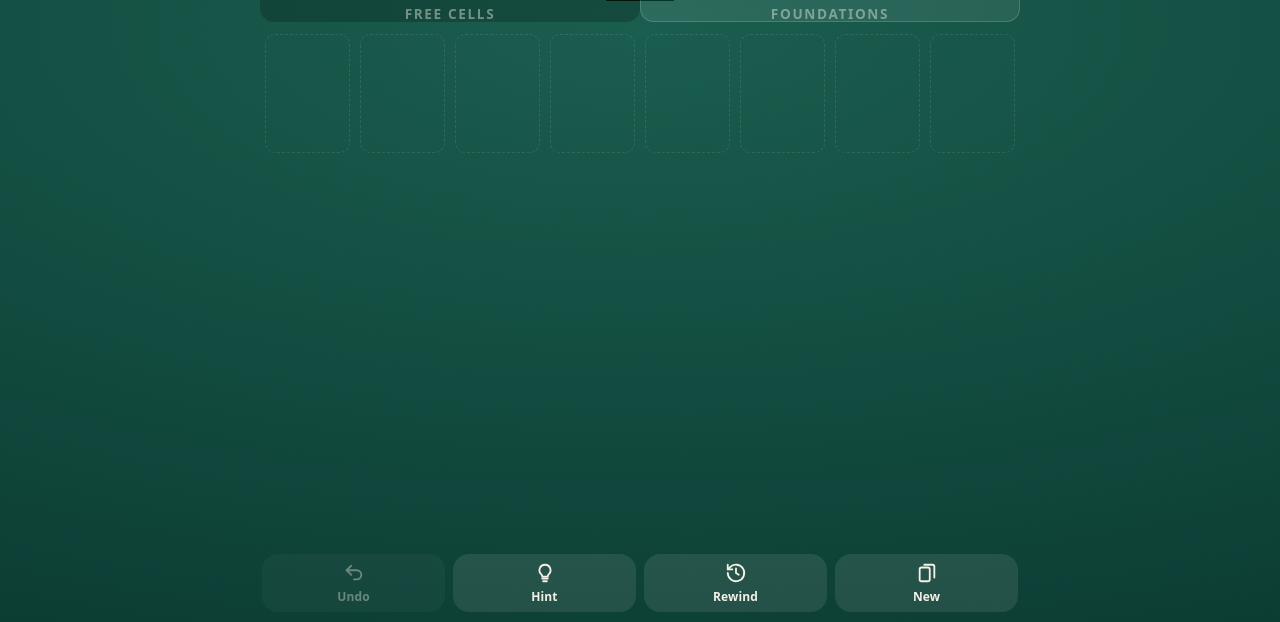
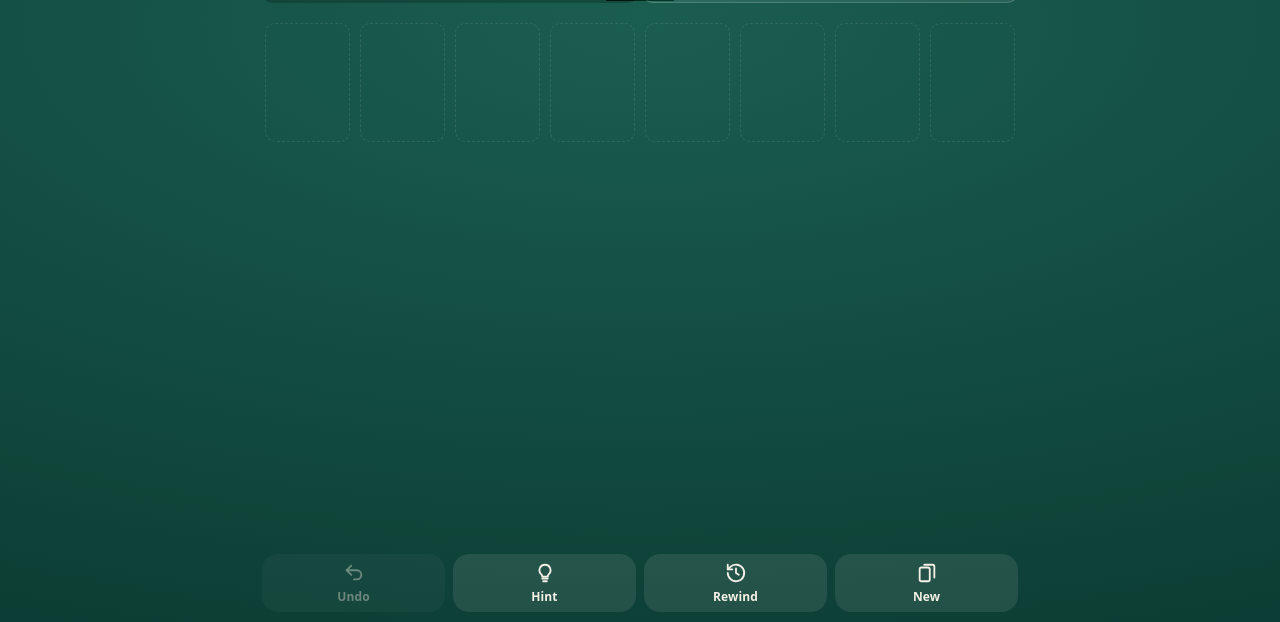
Before and after one commit to jackmiller3/freecell, a website with bundled scripts: page index.html in a window 1280 px wide. Shown: the part 178-800 px from the top of the page. Built offline with nearby package versions, Linux system fonts and the light colour scheme.

Commit message:
Remove top-row area labels
The two panels are distinct enough on their own; drop the labels and
tighten the gap above the columns back up.

Co-Authored-By: Claude Opus 5.5 <noreply@anthropic.com>
Claude-Session: https://claude.ai/code/session_01N5u2mzYxRNzEXsqfA4ahdC

```diff
--- a/css/style.css
+++ b/css/style.css
@@ -156,20 +156,6 @@ svg { stroke-linecap: round; stroke-linejoin: round; }
 .slot.found[data-pile="2"] { box-shadow: 0 3px 0 -0.5px rgba(255, 253, 247, 0.6); }
 .slot.found[data-pile="3"] { box-shadow: 0 3px 0 -0.5px rgba(255, 253, 247, 0.6), 0 6px 0 -1px rgba(255, 253, 247, 0.35); }
 
-.zone-label {
-  position: absolute;
-  left: 0;
-  top: 0;
-  text-align: center;
-  font-size: max(9px, calc(var(--cw) * 0.16));
-  font-weight: 700;
-  letter-spacing: 0.12em;
-  text-transform: uppercase;
-  color: var(--muted);
-  opacity: 0.7;
-  pointer-events: none;
-  white-space: nowrap;
-}
 
 .card {
   position: absolute;
--- a/js/app.js
+++ b/js/app.js
@@ -133,7 +133,6 @@ const zTimers = [];
 const cellSlots = [];
 const foundSlots = [];
 const cascadeSlots = [];
-const zoneLabels = [];
 const trays = [];
 
 function buildBoard() {
@@ -156,13 +155,6 @@ function buildBoard() {
     foundSlots[s] = slot('found', `<span class="ace">A</span><svg viewBox="0 0 100 100"><use href="#suit-${s}"/></svg>`);
   }
   for (let i = 0; i < 8; i++) cascadeSlots.push(slot('cascade'));
-  for (const text of ['Free cells', 'Foundations']) {
-    const el = document.createElement('div');
-    el.className = 'zone-label';
-    el.textContent = text;
-    board.appendChild(el);
-    zoneLabels.push(el);
-  }
 
   for (let id = 0; id < 52; id++) {
     const r = E.rankOf(id);
@@ -191,23 +183,17 @@ function layout() {
   const ch = Math.round(cw * 1.4);
   const pad = Math.round((W - 8 * cw - 7 * gap) / 2);
   const top = 6;
-  L = { W, H, cw, ch, gap, pad, top, casY: top + ch + Math.max(28, Math.round(cw * 0.44)) };
+  L = { W, H, cw, ch, gap, pad, top, casY: top + ch + Math.max(16, Math.round(cw * 0.3)) };
   board.style.setProperty('--cw', `${cw}px`);
   board.style.setProperty('--ch', `${ch}px`);
   const put = (el, x, y) => { el.style.transform = `translate(${x}px, ${y}px)`; };
   for (let i = 0; i < 4; i++) put(cellSlots[i], colX(i), top);
   for (let i = 0; i < 4; i++) put(foundSlots[FOUND_ORDER[i]], colX(4 + i), top);
   for (let i = 0; i < 8; i++) put(cascadeSlots[i], colX(i), L.casY);
-  const labelY = top + ch + Math.max(5, Math.round(cw * 0.08));
-  const fontPx = Math.max(9, cw * 0.16);
   const ext = narrow ? 1 : 5; // how far each tray reaches past its cards
-  zoneLabels.forEach((el, k) => {
-    el.style.width = `${4 * cw + 3 * gap}px`;
-    put(el, colX(4 * k), labelY);
-  });
   trays.forEach((el, k) => {
     el.style.width = `${4 * cw + 3 * gap + 2 * ext}px`;
-    el.style.height = `${labelY + fontPx + 4 - (top - 4)}px`;
+    el.style.height = `${ch + 10}px`; // room for foundation pile edges
     put(el, colX(4 * k) - ext, top - 4);
   });
 }
--- a/sw.js
+++ b/sw.js
@@ -1,5 +1,5 @@
 // Offline support: serve from network when possible, fall back to cache.
-const CACHE = 'freecell-v4';
+const CACHE = 'freecell-v5';
 const ASSETS = [
   './', 'index.html', 'css/style.css', 'js/app.js', 'js/engine.js', 'js/solver.js', 'js/solver-worker.js',
   'manifest.webmanifest', 'icons/icon.svg', 'icons/apple-touch-icon.png', 'icons/icon-512.png',
```
